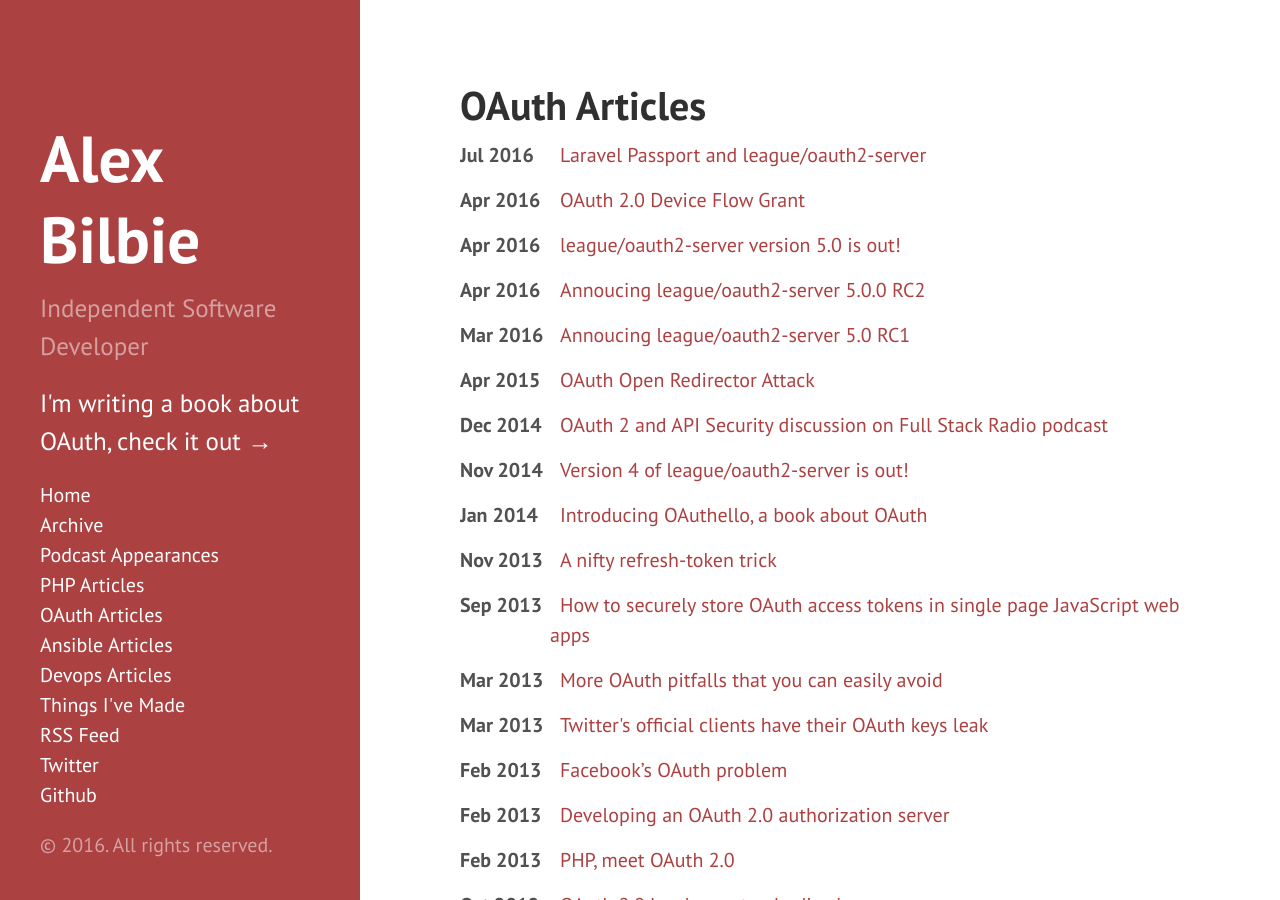
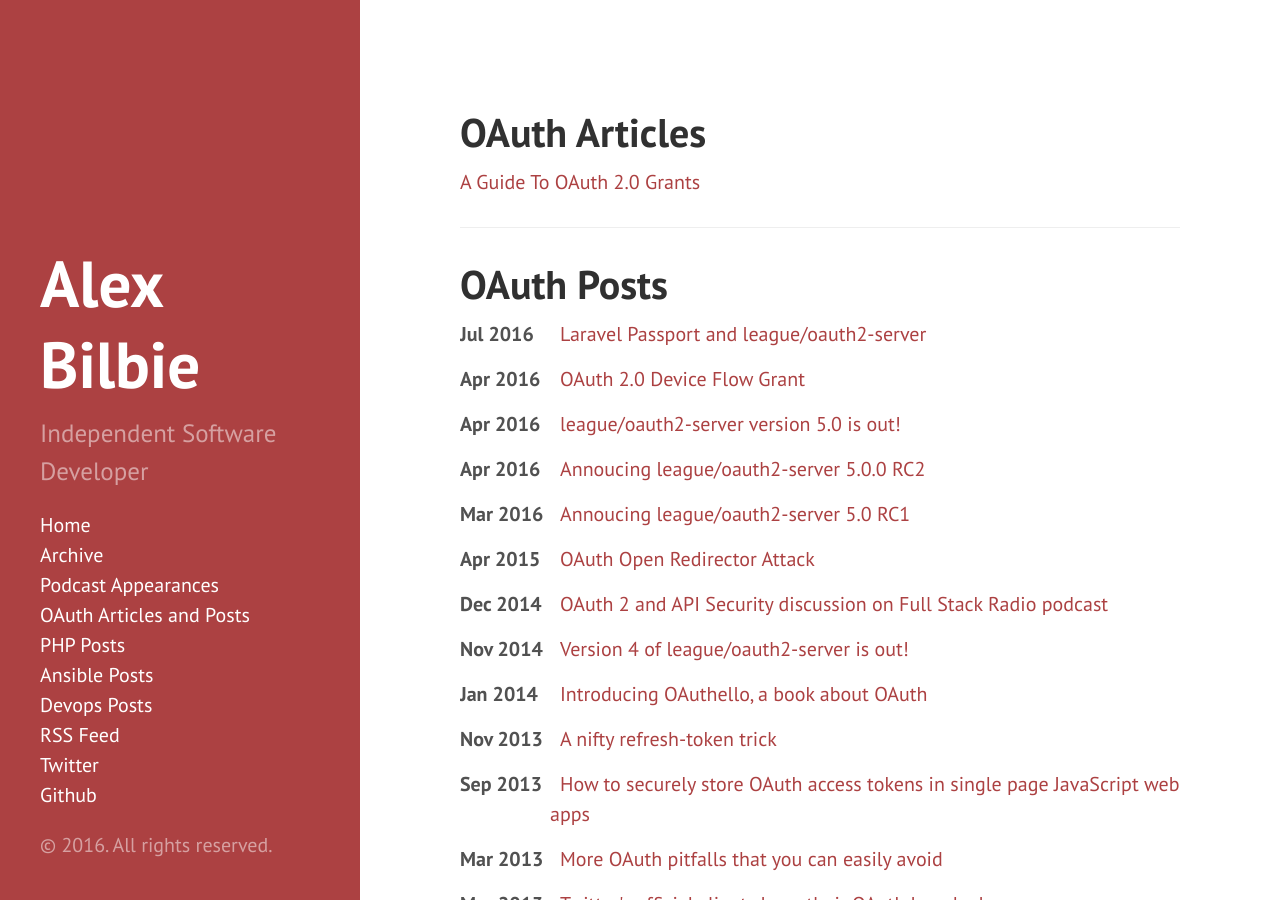
Before and after one commit to alexbilbie/alexbilbie.github.com, a Jekyll site: the page built from tag-oauth.md, in a window 1280 px wide and 900 px high. Built offline with Jekyll 4.4.1, drawn with Linux system fonts in a browser that asks for light colours.

Commit message:
Sidebar updates

```diff
--- a/_data/tags.yml
+++ b/_data/tags.yml
@@ -1,15 +1,19 @@
 ---
+oauth:
+  name: OAuth
+  sidebar_name: OAuth Articles and Posts
+  sidebar: true
 php:
-  name: PHP Articles
-  sidebar: true
-oauth:
-  name: OAuth Articles
+  name: PHP
+  sidebar_name: PHP Posts
   sidebar: true
 ansible:
-  name: Ansible Articles
+  name: Ansible
+  sidebar_name: Ansible Posts
   sidebar: true
 devops:
-  name: Devops Articles
+  name: Devops
+  sidebar_name: Devops Posts
   sidebar: true
 hacks:
   name: Things I've Made
--- a/_includes/sidebar.html
+++ b/_includes/sidebar.html
@@ -6,11 +6,11 @@
       <p class="lead">{{ site.description }}</p>
     </div>
 
-    <p class="lead">
-        <a href="https://leanpub.com/oauthello-a-book-about-oauth/">
-          I'm writing a book about OAuth, check it out &rarr;
+    <!-- <p class="lead" style="">
+        <a href="/hire-me/">
+          Hire me for your next project &rarr;
         </a>
-    </p>
+    </p> -->
 
     <ul class="sidebar-nav">
       <li class="sidebar-nav-item{% if page.title == "Home" %} active{% endif %}">
@@ -19,7 +19,7 @@
 
       {% assign pages_list = site.pages %}
       {% for node in pages_list %}
-        {% if node.title != null %}
+        {% if node.title != null and node.title != "Hire Me" and node.title != "A Guide To OAuth 2.0 Grants" %}
           {% if node.layout == "page" %}
             <li class="sidebar-nav-item{% if page.url == node.url %} active{% endif %}">
               <a href="{{ node.url }}">{{ node.title }}</a>
@@ -36,7 +36,7 @@
       {% for node in tags_list %}
         {% if node[1].sidebar != nil %}
           <li class="sidebar-nav-item">
-            <a href="/tag/{{ node[0] }}">{{ node[1].name }}</a>
+            <a href="/tag/{{ node[0] }}">{{ node[1].sidebar_name }}</a>
           </li>
         {% endif %}
       {% endfor %}
--- a/_layouts/tag-page.html
+++ b/_layouts/tag-page.html
@@ -5,8 +5,10 @@ layout: default
 
   {% if site.data.tags[page.tag] %}
 
+    {{ content }}
+
     {% assign tagdata = site.data.tags[page.tag] %}
-    <h1 class="page-title">{{ tagdata.name }}</h1>
+    <h1 class="page-title">{{ tagdata.name }} Posts</h1>
 
     {% for post in site.tags[page.tag] %}
     <dl class="dl-horizontal">
--- a/tag-oauth.md
+++ b/tag-oauth.md
@@ -4,3 +4,13 @@ tag: oauth
 title: OAuth
 permalink: /tag/oauth/
 ---
+
+<h1>OAuth Articles</h1>
+
+<p>
+	<a href="/guide-to-oauth-2-grants/">
+   		A Guide To OAuth 2.0 Grants
+    </a>
+</p>
+
+---
```
